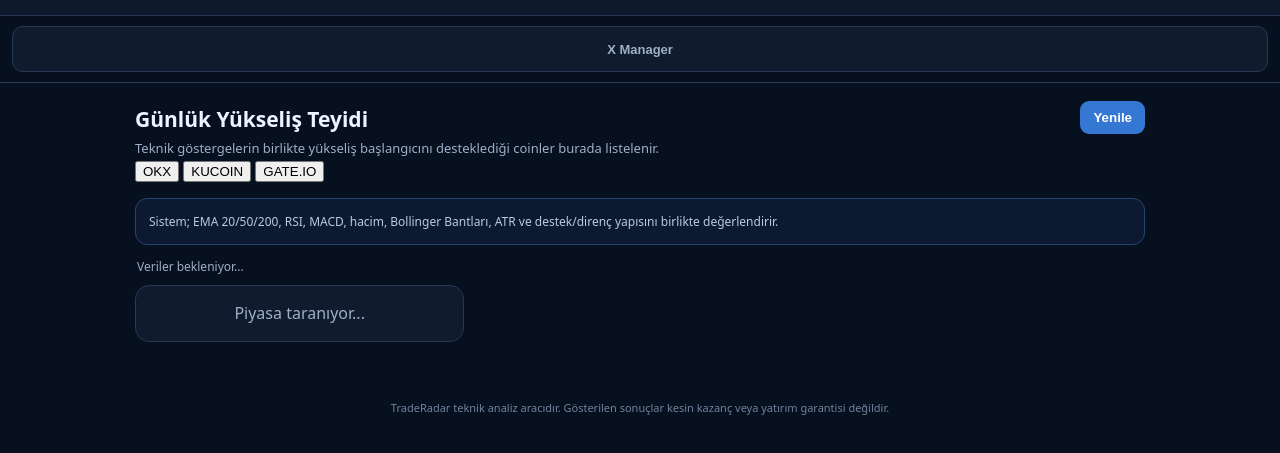
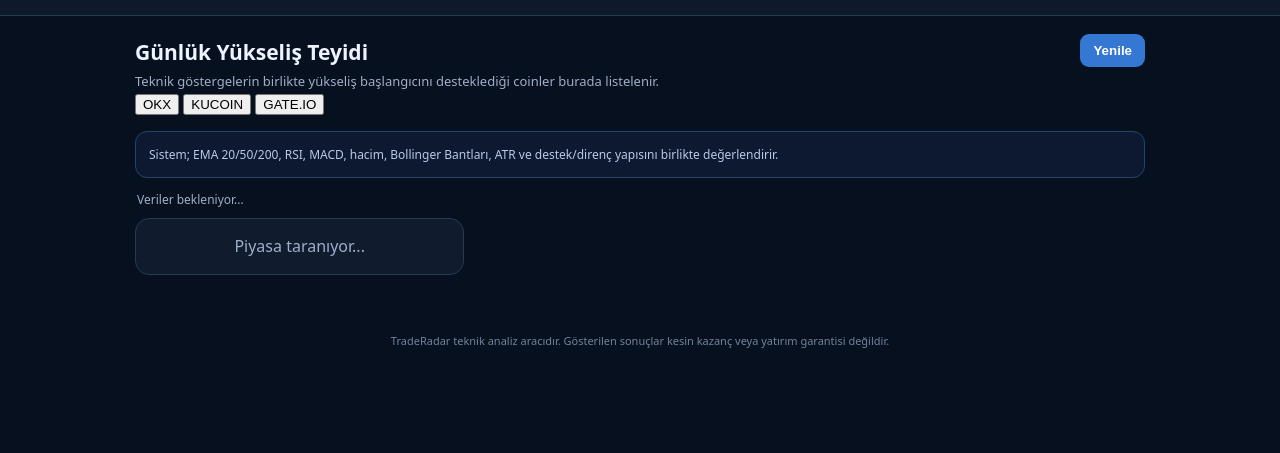
Before and after one commit to Filorensuarez/traderadar, a website: page index.html in a window 1280 px wide. Shown: the part 75-528 px from the top of the page. Drawn offline with Linux system fonts and the light colour scheme.

Commit message:
Remove navigation buttons from index.html
Removed navigation buttons and cleaned up the layout.

```diff
--- a/index.html
+++ b/index.html
@@ -35,22 +35,7 @@
   </header>
 
 
-  <nav class="tabs">
-
-<button
-  id="xManagerButton"
-  class="tab"
-  data-view="xmanager"
-  type="button"
->
-  X Manager
-</button>
-
-</nav>
-  </nav>
-
-
-  <main class="container">
+    <main class="container">
 
     <!-- =========================
          1. BÖLÜM
```
